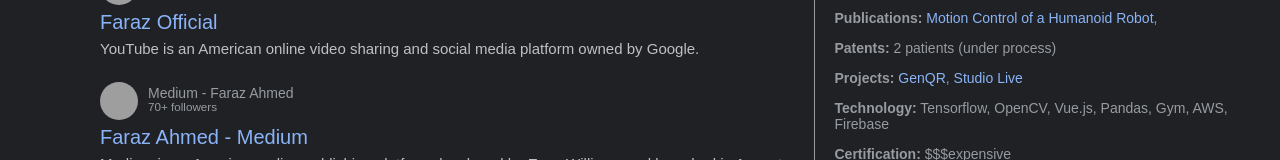
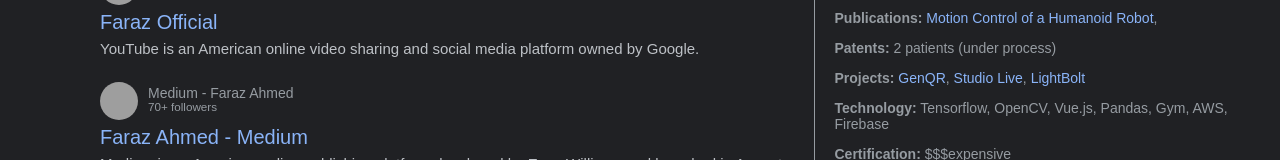
Before and after one commit to fxrarz/fxrarz.github.io, a Vue app: page / in a window 1280 px wide. Shown: the part 607-767 px from the top of the page. Built offline with nearby package versions, Linux system fonts and the light colour scheme; grey boxes are pictures that could not be loaded.

Commit message:
added lightbolt url in profile page

```diff
--- a/src/views/ProfileView.vue
+++ b/src/views/ProfileView.vue
@@ -154,7 +154,8 @@
       <p><b>Patents:</b> 2 patients (under process)</p>
       <p><b>Projects: </b>
         <a href="https://genqr-web.web.app/" target="_blank" class="about-link">GenQR</a>,
-        <a href="http://13.48.72.172/live" target="_blank" class="about-link">Studio Live</a>
+        <a href="http://13.48.72.172/live" target="_blank" class="about-link">Studio Live</a>,
+        <a href="http://13.48.72.172:7860" target="_blank" class="about-link">LightBolt</a>
       </p>
       <!-- <p><b>Work Experience:</b> Project Staff, Single</p> -->
       <p><b>Technology:</b> Tensorflow, OpenCV, Vue.js, Pandas, Gym, AWS, Firebase</p>
```
